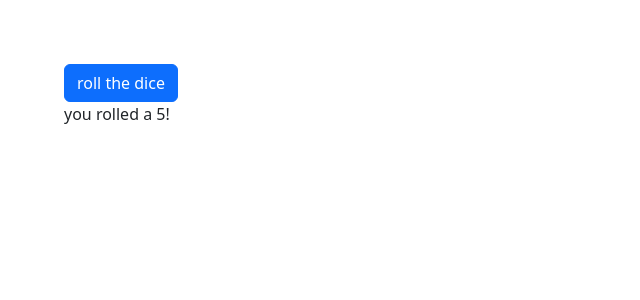
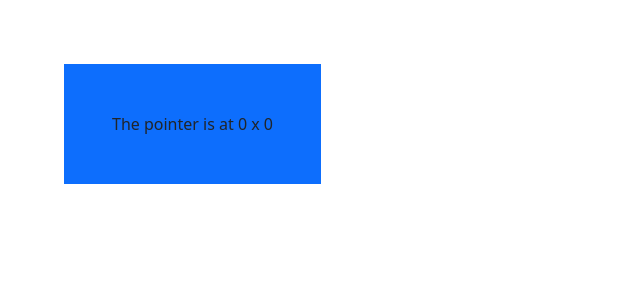
Before and after one commit to NahidReza08/Svelte-Basic, a Svelte app: page / in a window 1280 px wide. Shown: the top 300 px of the page, without its empty margins (0-640 px from the left). Built offline with nearby package versions, Linux system fonts and the light colour scheme.

Commit message:
5. Events

```diff
--- a/src/App.svelte
+++ b/src/App.svelte
@@ -1,5 +1,5 @@
 <script>
-  import Await from './lib/4_Logic/Await.svelte';
+  import Events from './lib/5_Events/Events.svelte';
 </script>
 
-<Await />
+<Events />
--- /dev/null
+++ b/src/lib/5_Events/Events.svelte
@@ -0,0 +1,13 @@
+<script>
+	let m = $state({ x: 0, y: 0 });
+
+	function onpointermove(event) {
+		m.x = event.clientX;
+		m.y = event.clientY;
+	}
+
+</script>
+
+<div class="bg-primary p-5" on:pointermove={onpointermove}>
+    The pointer is at {m.x} x {m.y}
+</div>
```
Also changed, not shown: src/topics.txt.
